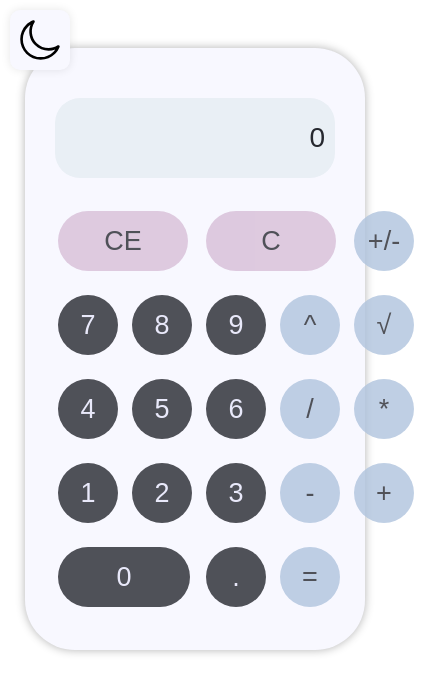
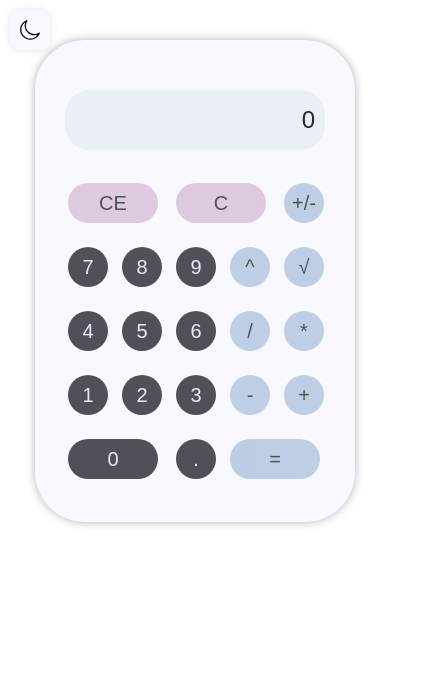
Before and after one commit to filonushka/pet-project-calculator, a plain HTML site: page index.html in a window 390 px wide. Shown: the whole page, 427 px wide, since content can reach past the window. Drawn offline with Linux system fonts and the light colour scheme.

Commit message:
feat: add adaptive

```diff
--- a/css/style.css
+++ b/css/style.css
@@ -1,6 +1,7 @@
 body {
   font-size: 20px;
   background-color: #ffffff;
+  margin: 0 auto;
 }
 .main {
   display: flex;
@@ -123,13 +124,19 @@ button {
   margin-left: 0;
   padding: 15px 24px;
 }
+
+.change-theme {
+    width: 30px;
+    height: 30px;
+  }
+
 @media screen and (max-width: 768px) {
   .calc {
     width: 300px;
-    margin: 0 auto;
   }
   .calc-display-input {
-    width: 280px;
+    width: 285px;
+    height: 45px;
   }
   input[placeholder] {
     font-size: 28px;
@@ -144,24 +151,87 @@ button {
     font-size: 28px;
   }
   .btn {
-    width: 64px;
+    width: 50px;
+    height: 50px;
+    font-size: 22px;
   }
   .btn-long {
-    width: 140px;
+    width: 110px;
+    height: 50px;
   }
+.clear-btn {
+  width: 110px;
 }
-@media screen and (max-width: 400px) {
+  #neg-btn {
+    width: 50px;
+    height: 50px;
+    font-size: 22px;
+  }
+
+  .btn-long {
+    width: 110px;
+    height: 50px;
+  }
+
+  .btn-equal {
+    width: 110px;
+  }
+
+  .change-theme {
+    width: 30px;
+    height: 30px;
+  }
+
+@media  (max-width: 400px) {
   .calc {
-    width: 280px;
+    width: 260px;
   }
   .calc-display-input {
-    width: 260px;
+    width: 240px;
+    height: 40px;
+  }
+  input[placeholder] {
+    font-size: 24px;
+  }
+  input::-moz-placeholder {
+    font-size: 24px;
+  }
+  input:-moz-placeholder {
+    font-size: 24px;
+  }
+  input:-ms-input-placeholder {
+    font-size: 24px;
   }
   .btn {
-    width: 60px;
+    width: 40px;
+    height: 40px;
+    font-size: 20px;
   }
   .btn-long {
-    width: 132px;
+    width: 90px;
+    height: 40px;
+  }
+.clear-btn {
+  width: 90px;
+}
+  #neg-btn {
+    width: 40px;
+    height: 40px;
+    font-size: 20px;
+  }
+
+  .btn-long {
+    width: 90px;
+    height: 40px;
+  }
+
+  .btn-equal {
+    width: 90px;
+  }
+
+  .change-theme {
+    width: 20px;
+    height: 20px;
   }
 }
 
--- a/css/theme-dark.css
+++ b/css/theme-dark.css
@@ -16,10 +16,6 @@ body {
   background-color: #26282f;
   color: #e3e2e7;
 }
-.calc_button-row td {
-  margin: 0 auto;
-  padding: 5px;
-}
 .btn {
   color: #171717;
 }
@@ -30,7 +26,6 @@ body {
 
 .clear-btn {
   background-color: #d8bfd8;
-  width: 130px;
 }
 
 .btn-hover-clear-btn:hover {
--- a/css/theme-light.css
+++ b/css/theme-light.css
@@ -15,10 +15,6 @@ body {
   background-color: #e9eff5;
   color: #26282f;
 }
-.calc_button-row td {
-  margin: 0 auto;
-  padding: 5px;
-}
 .btn {
   color: #26282f;
 }
@@ -30,7 +26,6 @@ body {
 .clear-btn {
   background-color: #d8bfd8;
   opacity: 0.8;
-  width: 130px;
 }
 
 .btn-hover-clear-btn:hover {
--- a/index.html
+++ b/index.html
@@ -18,8 +18,6 @@
         xmlns="http://www.w3.org/2000/svg"
         xmlns:xlink="http://www.w3.org/1999/xlink"
         version="1.1"
-        width="40"
-        height="40"
         viewBox="0 0 256 256"
         xml:space="preserve"
       >
@@ -192,8 +190,6 @@
         xmlns="http://www.w3.org/2000/svg"
         xmlns:xlink="http://www.w3.org/1999/xlink"
         version="1.1"
-        width="40"
-        height="40"
         viewBox="0 0 256 256"
         xml:space="preserve"
       >
```
